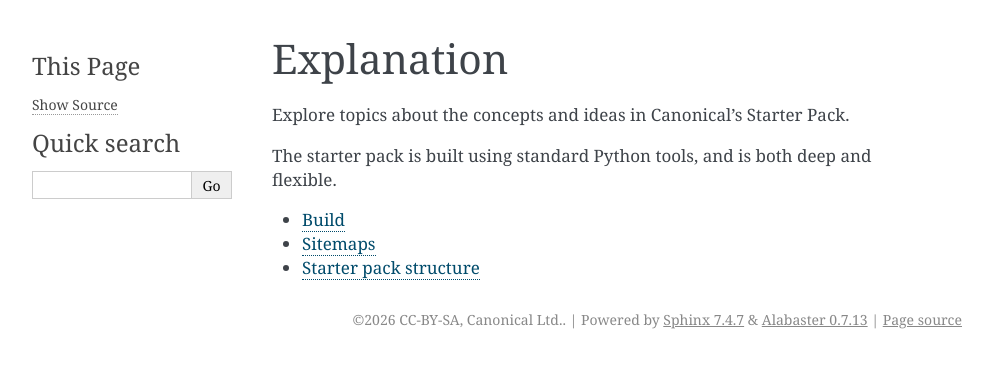
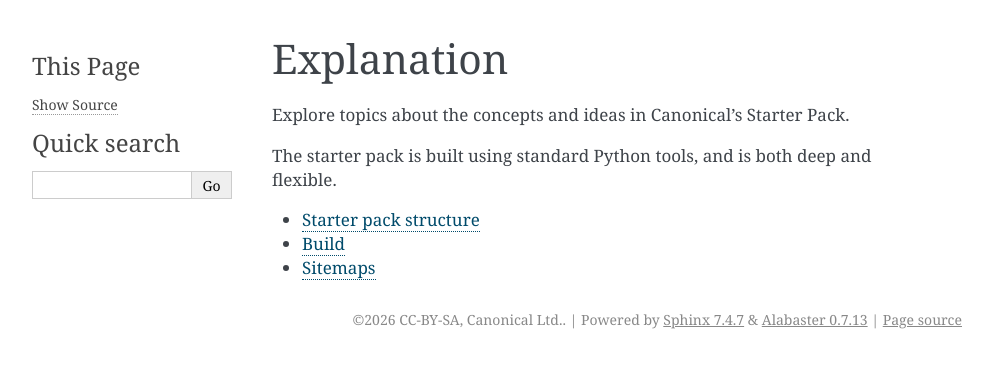
Before and after one commit to canonical/sphinx-docs-starter-pack, a Sphinx documentation site: the page built from docs/explanation/index.rst, in a window 1280 px wide. Shown: the top 368 px of the page, without its empty margins (148-1140 px from the left). Built offline with Sphinx 7.4.7, drawn with Linux system fonts in a browser that asks for light colours; pages that are not in the unit, such as notebooks, are missing from menus.

```diff
--- a/docs/explanation/index.rst
+++ b/docs/explanation/index.rst
@@ -14,6 +14,6 @@ The starter pack is built using standard Python tools, and is both deep and flex
 .. toctree::
     :maxdepth: 1
 
+    components
     build
     sitemaps
-    components
```
